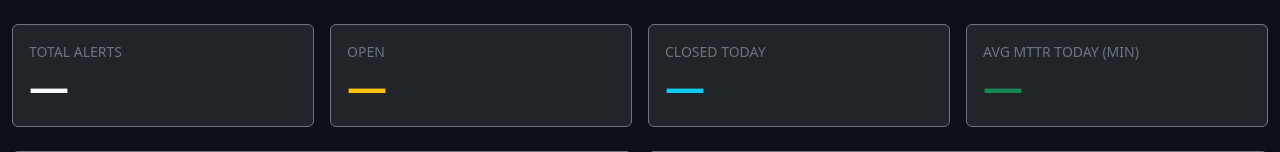
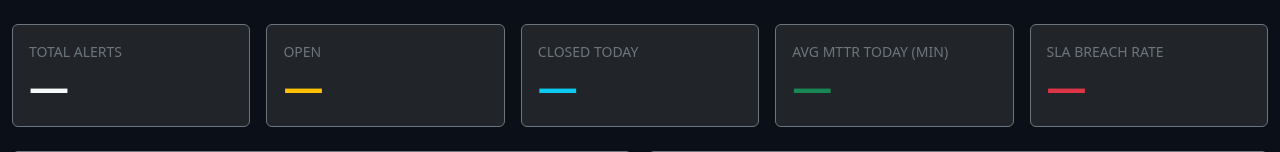
Before and after one commit to Romil2112/SOC-Dashboard, a Flask app: page / in a window 1280 px wide. Shown: the part 57-209 px from the top of the page. Run offline with Flask 3, Linux system fonts and the light colour scheme; data that the repository does not hold is empty; some libraries are stand-ins or nearby versions.

Commit message:
Add SLA-breach KPI, pytest integration suite, and CI
- SLA: per-severity response targets (CRITICAL 15m, HIGH 1h, MEDIUM 4h, LOW 24h);
  /api/stats now returns breach count/rate/per-severity; dashboard shows a
  SLA Breach Rate stat card
- tests/: 9 pytest integration tests (Flask test client + PostgreSQL) covering
  pages, alert queue, stats, SLA metrics, and classify validation/404
- .github/workflows/ci.yml: GitHub Actions with a Postgres service container
- requirements-dev.txt

```diff
--- a/app.py
+++ b/app.py
@@ -1,5 +1,6 @@
 """SOC Analyst Dashboard — Flask + psycopg2 (no ORM)."""
 import os
+from datetime import datetime, timezone
 
 import psycopg2
 import psycopg2.extras
@@ -23,6 +24,42 @@ ACTION_TO_STATUS = {
     "classify_fp": "false_positive",
     "escalate": "escalated",
 }
+
+# Per-severity response-time SLA targets (seconds). An alert breaches SLA when
+# its time-to-triage (or current age, if still open) exceeds the target.
+SLA_SECONDS = {
+    "CRITICAL": 15 * 60,       # 15 minutes
+    "HIGH":     60 * 60,       # 1 hour
+    "MEDIUM":   4 * 60 * 60,   # 4 hours
+    "LOW":      24 * 60 * 60,  # 24 hours
+}
+
+
+def compute_sla(rows):
+    """Given rows of {severity, resp, created_at}, return SLA breach metrics.
+
+    resp = recorded triage response time (seconds) or None if still open
+    (in which case the alert's current age is used).
+    """
+    now_ts = datetime.now(timezone.utc)
+    considered = breaches = 0
+    by_severity = {}
+    for r in rows:
+        target = SLA_SECONDS.get(r["severity"])
+        if target is None:
+            continue
+        considered += 1
+        elapsed = r["resp"] if r["resp"] is not None else (now_ts - r["created_at"]).total_seconds()
+        if elapsed > target:
+            breaches += 1
+            by_severity[r["severity"]] = by_severity.get(r["severity"], 0) + 1
+    rate = round(100 * breaches / considered, 1) if considered else 0.0
+    return {
+        "breaches": breaches,
+        "considered": considered,
+        "breach_rate": rate,
+        "by_severity": by_severity,
+    }
 
 
 def get_conn():
@@ -187,6 +224,21 @@ def api_stats():
         )
         mttr_by_analyst = [serialize(r) for r in cur.fetchall()]
 
+        # SLA inputs: each alert's severity, age, and (earliest) triage response time.
+        cur.execute(
+            """
+            SELECT a.severity,
+                   a.created_at,
+                   (SELECT min(aa.response_time_seconds)
+                      FROM analyst_actions aa
+                     WHERE aa.alert_id = a.id) AS resp
+            FROM alerts a
+            """
+        )
+        sla_rows = cur.fetchall()
+
+    sla = compute_sla(sla_rows)
+
     return jsonify(
         {
             "total": total,
@@ -195,6 +247,7 @@ def api_stats():
             "by_category": by_category,
             "by_severity": by_severity,
             "mttr_by_analyst": mttr_by_analyst,
+            "sla": sla,
         }
     )
 
--- /dev/null
+++ b/requirements-dev.txt
@@ -0,0 +1,2 @@
+-r requirements.txt
+pytest>=7.0
--- a/static/dashboard.js
+++ b/static/dashboard.js
@@ -125,6 +125,7 @@ async function loadStats() {
 
   setText("stat-closed-today", closedToday);
   setText("stat-mttr-today", mttrMin);
+  setText("stat-sla-breach", stats.sla ? `${stats.sla.breach_rate}%` : "—");
 
   updateCharts(stats);
   return stats;
--- a/templates/dashboard.html
+++ b/templates/dashboard.html
@@ -4,8 +4,8 @@
 
 {% block content %}
 <!-- Row 1: stat cards -->
-<div class="row g-3 mb-4">
-  <div class="col-md-3">
+<div class="row row-cols-2 row-cols-md-5 g-3 mb-4">
+  <div class="col">
     <div class="card stat-card bg-dark border-secondary text-light h-100">
       <div class="card-body">
         <div class="text-secondary small text-uppercase">Total Alerts</div>
@@ -13,7 +13,7 @@
       </div>
     </div>
   </div>
-  <div class="col-md-3">
+  <div class="col">
     <div class="card stat-card bg-dark border-secondary text-light h-100">
       <div class="card-body">
         <div class="text-secondary small text-uppercase">Open</div>
@@ -21,7 +21,7 @@
       </div>
     </div>
   </div>
-  <div class="col-md-3">
+  <div class="col">
     <div class="card stat-card bg-dark border-secondary text-light h-100">
       <div class="card-body">
         <div class="text-secondary small text-uppercase">Closed Today</div>
@@ -29,11 +29,19 @@
       </div>
     </div>
   </div>
-  <div class="col-md-3">
+  <div class="col">
     <div class="card stat-card bg-dark border-secondary text-light h-100">
       <div class="card-body">
         <div class="text-secondary small text-uppercase">Avg MTTR Today (min)</div>
         <div class="display-6 text-success" id="stat-mttr-today">—</div>
+      </div>
+    </div>
+  </div>
+  <div class="col">
+    <div class="card stat-card bg-dark border-secondary text-light h-100">
+      <div class="card-body">
+        <div class="text-secondary small text-uppercase">SLA Breach Rate</div>
+        <div class="display-6 text-danger" id="stat-sla-breach">—</div>
       </div>
     </div>
   </div>
```
Also changed, not shown: tests/conftest.py (added, +57 -0 lines), tests/test_app.py (added, +75 -0 lines), .github/workflows/ci.yml (added), README.md.
